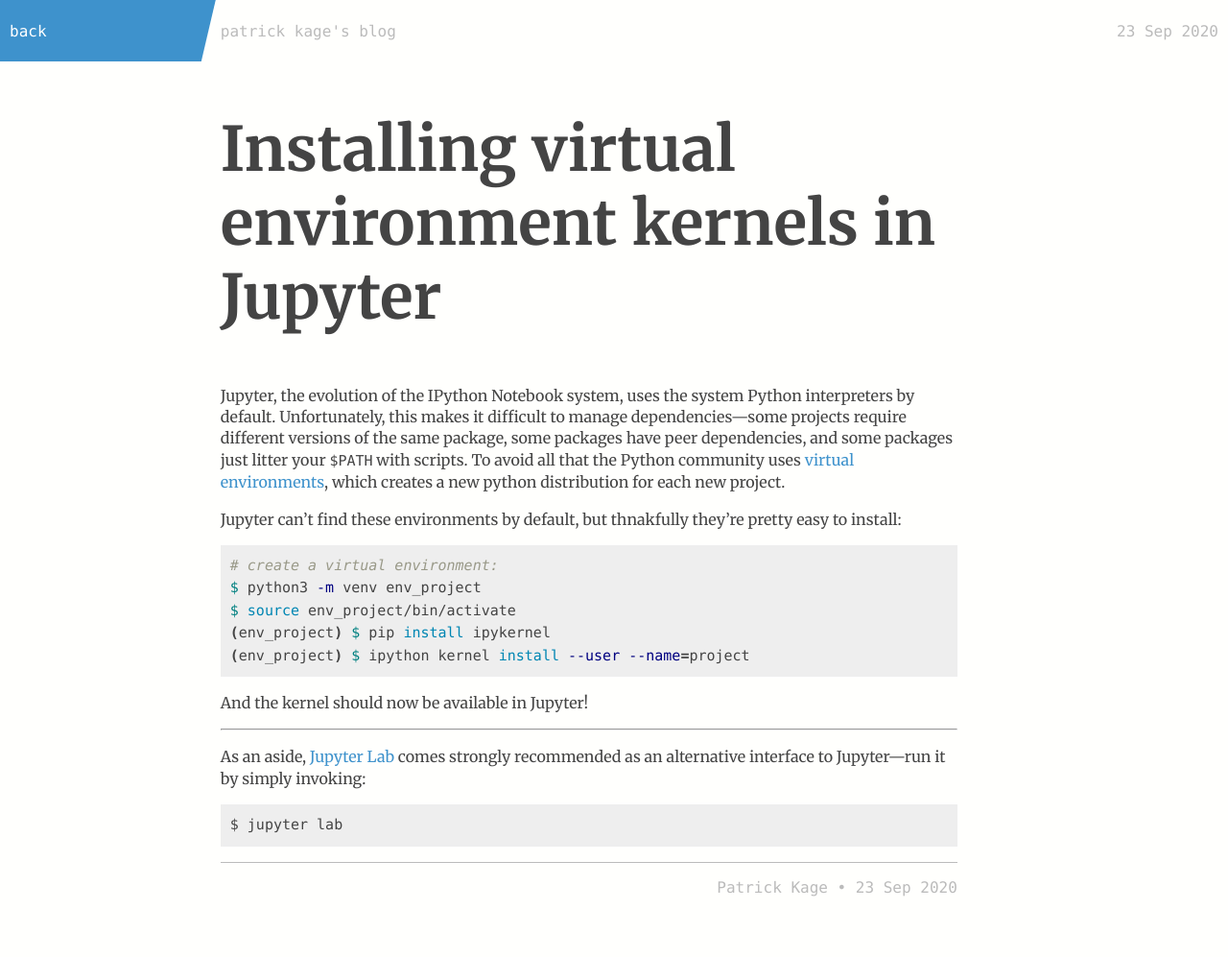
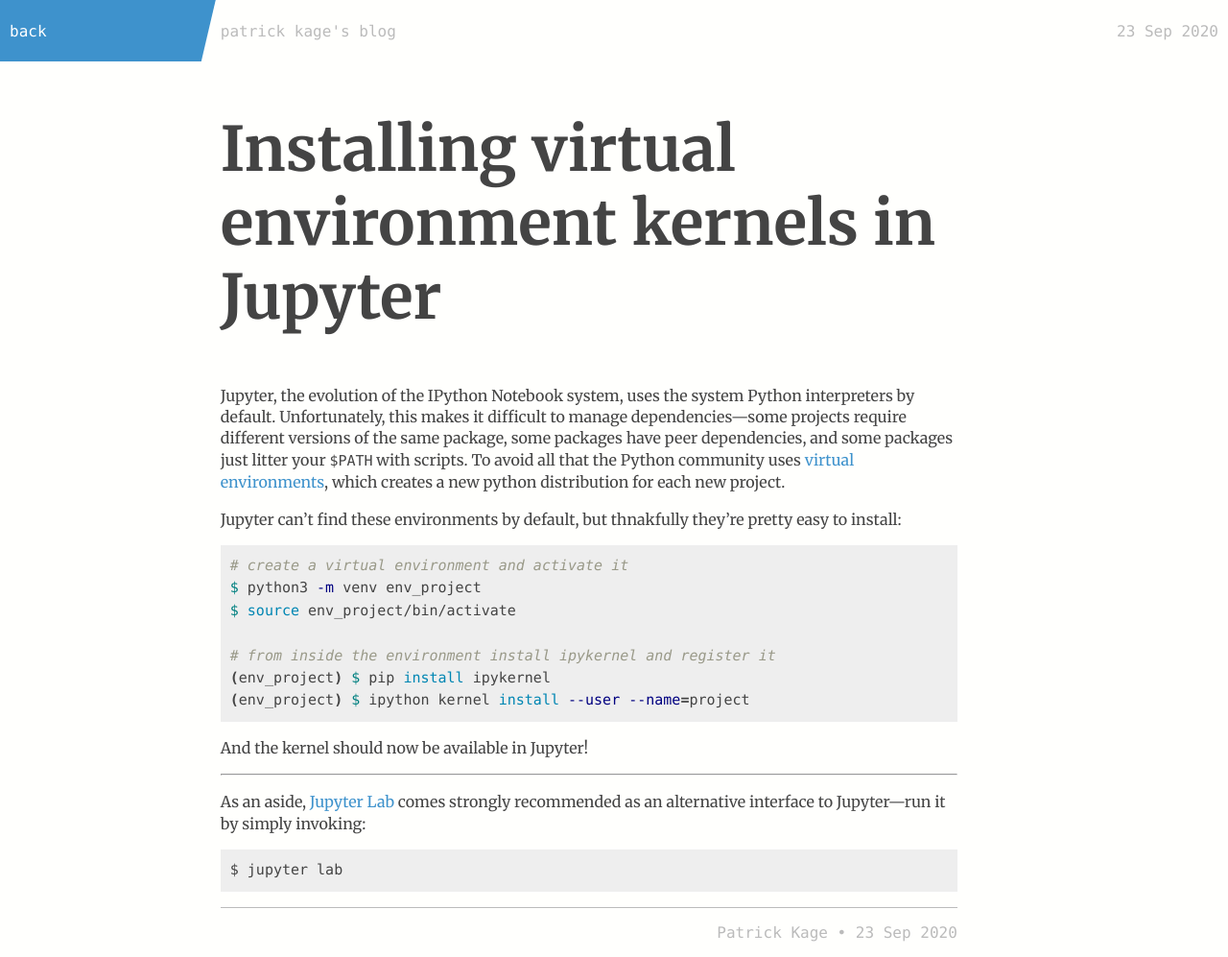
Before and after one commit to pkage/blog, a Jekyll site: the page built from _posts/2020-09-23-venv-jupyter.md, in a window 1280 px wide. Shown: the whole page at 96% size. Built offline with Jekyll 4.4.1, drawn with Linux system fonts in a browser that asks for light colours; before the commit the page ends 950 px from its top, so only the background shows below that.

Commit message:
Expand venv code example

````diff
--- a/_posts/2020-09-23-venv-jupyter.md
+++ b/_posts/2020-09-23-venv-jupyter.md
@@ -18,9 +18,11 @@
 easy to install:
 
 ```bash
-# create a virtual environment:
+# create a virtual environment and activate it
 $ python3 -m venv env_project
 $ source env_project/bin/activate
+
+# from inside the environment install ipykernel and register it
 (env_project) $ pip install ipykernel
 (env_project) $ ipython kernel install --user --name=project
 ```
````
